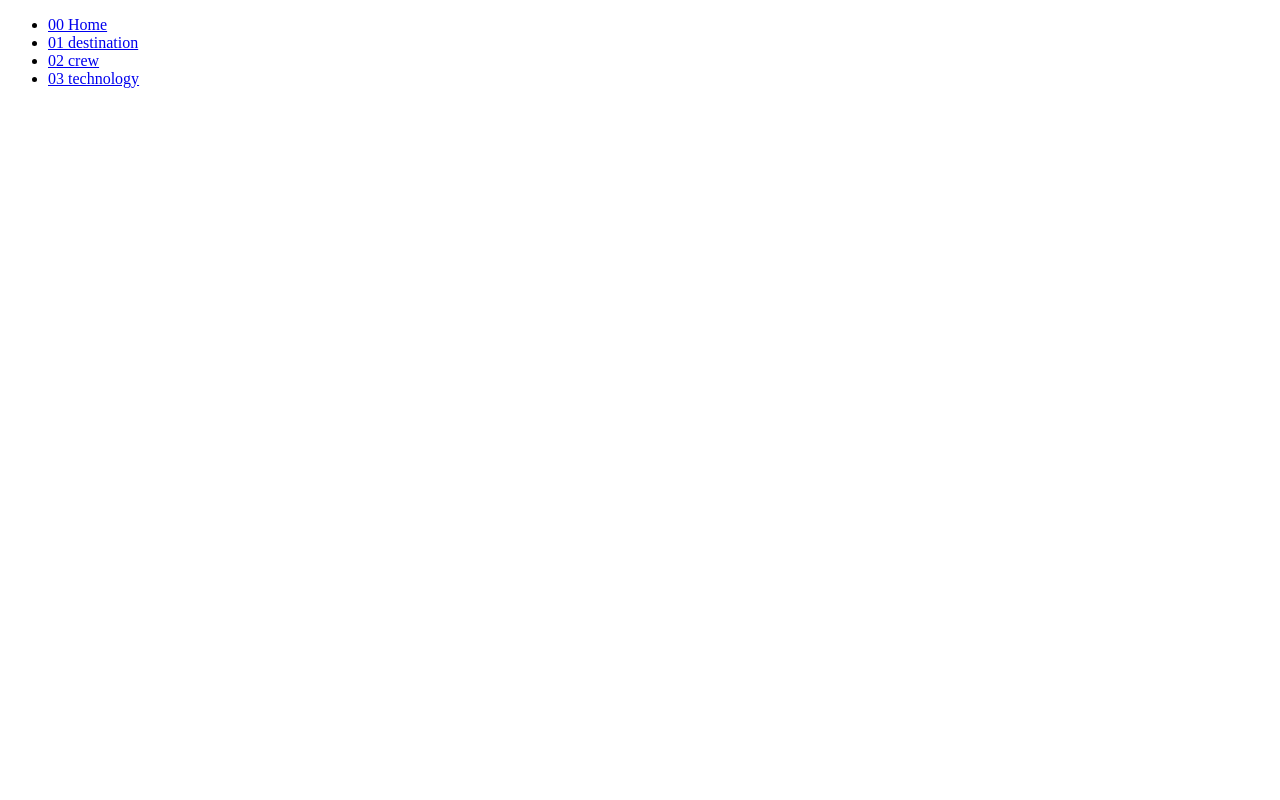
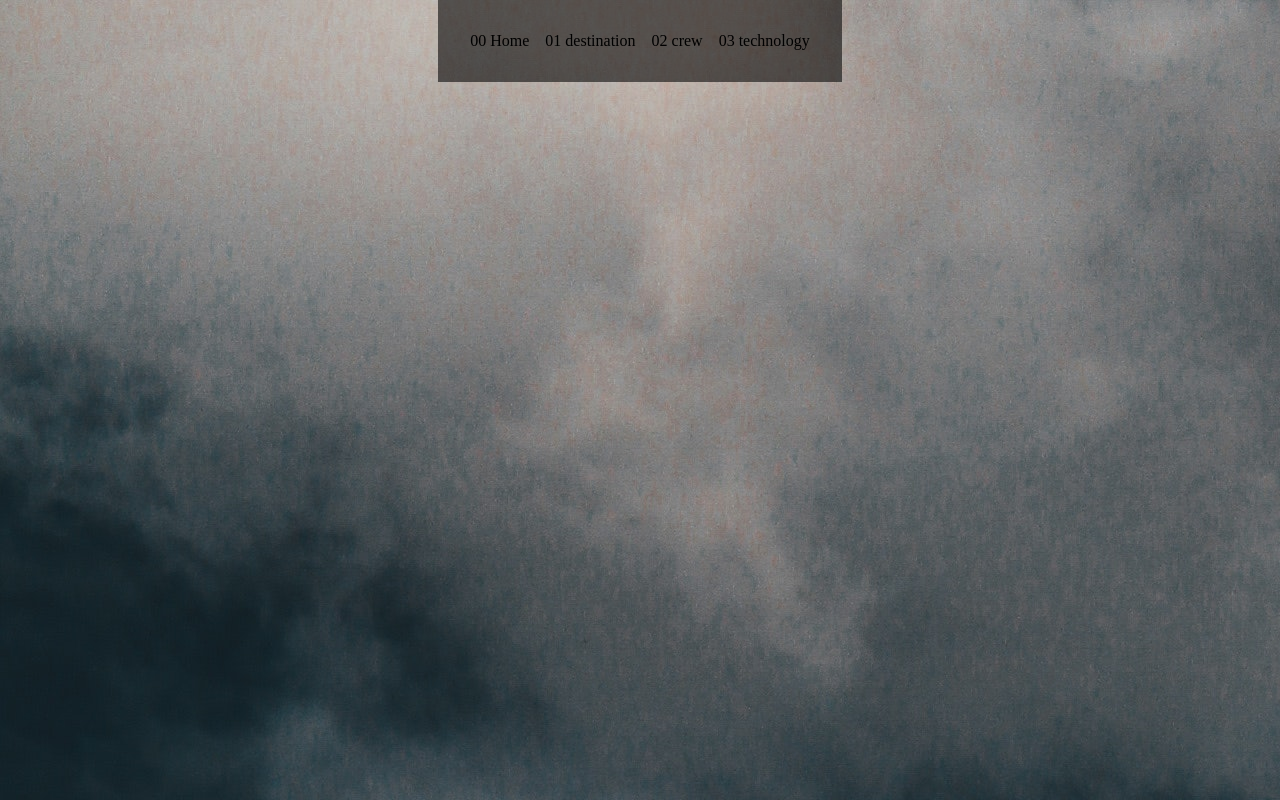
Before and after one commit to emansetto/random-tasks, a website: page responsive navbar with HTML, CSS, JS/index.html in a window 1280 px wide. Drawn offline with Linux system fonts and the light colour scheme.

Commit message:
menu responsive

```diff
--- a/responsive navbar with HTML, CSS, JS/index.html
+++ b/responsive navbar with HTML, CSS, JS/index.html
@@ -7,7 +7,8 @@
     <title>navbar</title>
 </head>
 <body>
-    <nav>
+    <header class="primary-header">
+    <nav class="flex">
         <ul id="primary-navigation" class="primary-navigation flex">
             <li class="active">
                 <a href="index.html">
@@ -32,7 +33,7 @@
             </li>
         </ul>
     </nav>
-
+</header>
   <script src="main.js" type="text/javascript"></script>
 </body>
 </html>
--- a/responsive navbar with HTML, CSS, JS/style.css
+++ b/responsive navbar with HTML, CSS, JS/style.css
@@ -0,0 +1,86 @@
+body
+{
+    font-size: 16px;
+    background-image: url(images/moon.jpg);
+}
+*
+{
+    margin: 0;
+    padding: 0;
+}
+
+.flex
+{
+    display: flex;
+    flex-direction: row;
+    gap: var(--gap , 1rem);
+}
+.grid
+{
+    display: grid;
+    gap: var(--gap,1rem);
+}
+li
+{
+    list-style: none;
+}
+a
+{
+    text-decoration: none;
+    color: black;
+}
+.logo
+{
+    margin: 2rem;
+}
+/* header
+{
+    height: 100vh;
+    width: 100%;
+    background-image: url(images/moon.jpg);
+    background-size: cover;
+} */
+
+nav
+{
+    align-items: center;
+    justify-content: center;
+}
+.primary-navigation
+{
+    @media(max-width: 35em)
+{
+    position: fixed;
+    inset: 0 0 0 30%;
+    align-items:start;
+    justify-content: start;
+    align-self: end;
+    flex-direction: column;
+    padding: min(30vh, 10rem) 2rem;
+}
+
+    align-items: center;
+    justify-content: space-between;
+    /* width: 100%; */
+    list-style: none;
+    /* margin-inline: 5%; */
+    text-decoration: none;
+    background: hsl(0, 0%, 0%, 0.57);
+    padding: 2rem;
+
+    @supports(backdrop-filter: blur(1rem))
+    {
+.primary-navigation
+{
+    background: hsl(0, 0%, 100%, 0.1);
+    backdrop-filter: blur(1rem);
+
+}
+    }
+}
+
+.primary-navigation a > span [aria-hidden= "true"]
+{
+    font-weight: 700;
+    margin-inline-end: .75em;
+}
```
Also changed, not shown: responsive navbar with HTML, CSS, JS/images/moon.jpg (added).
